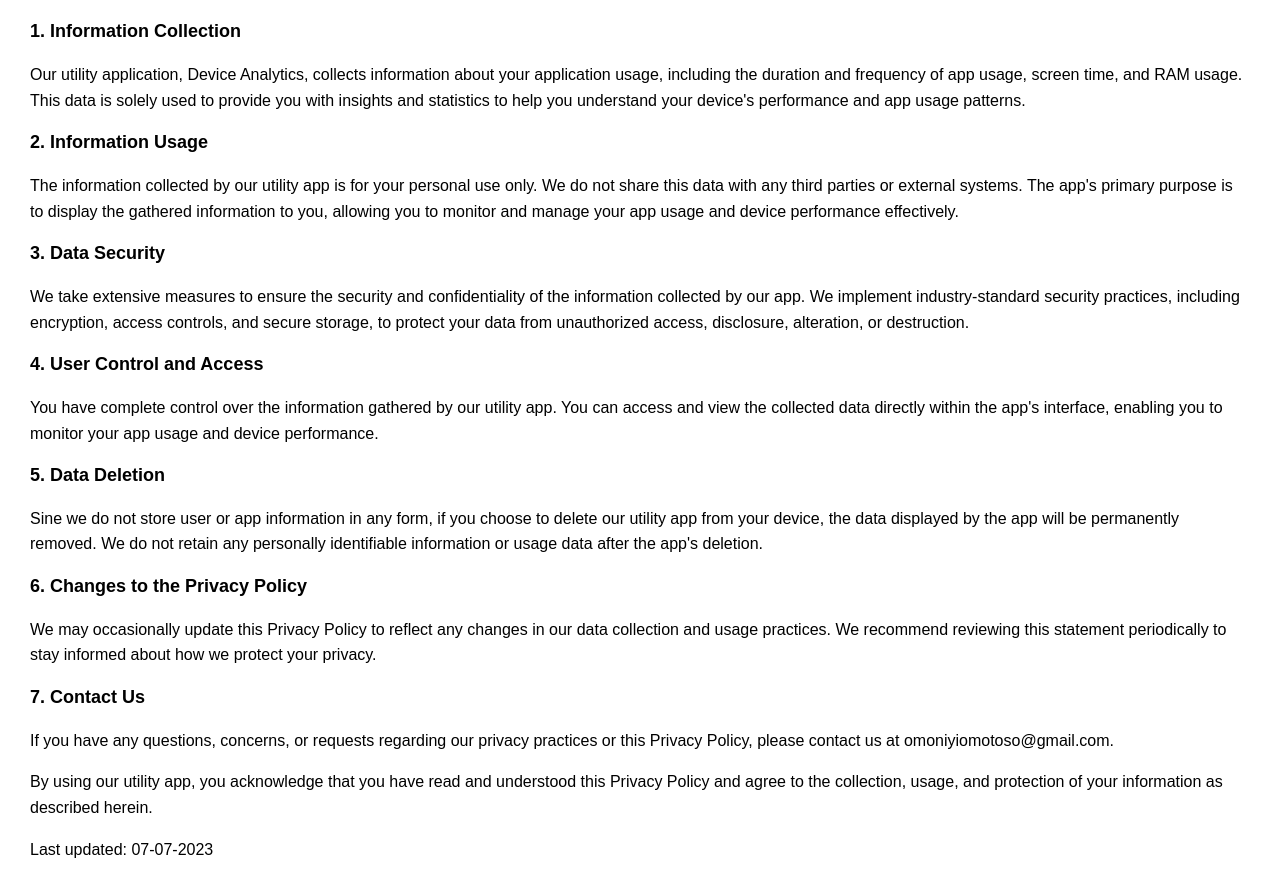
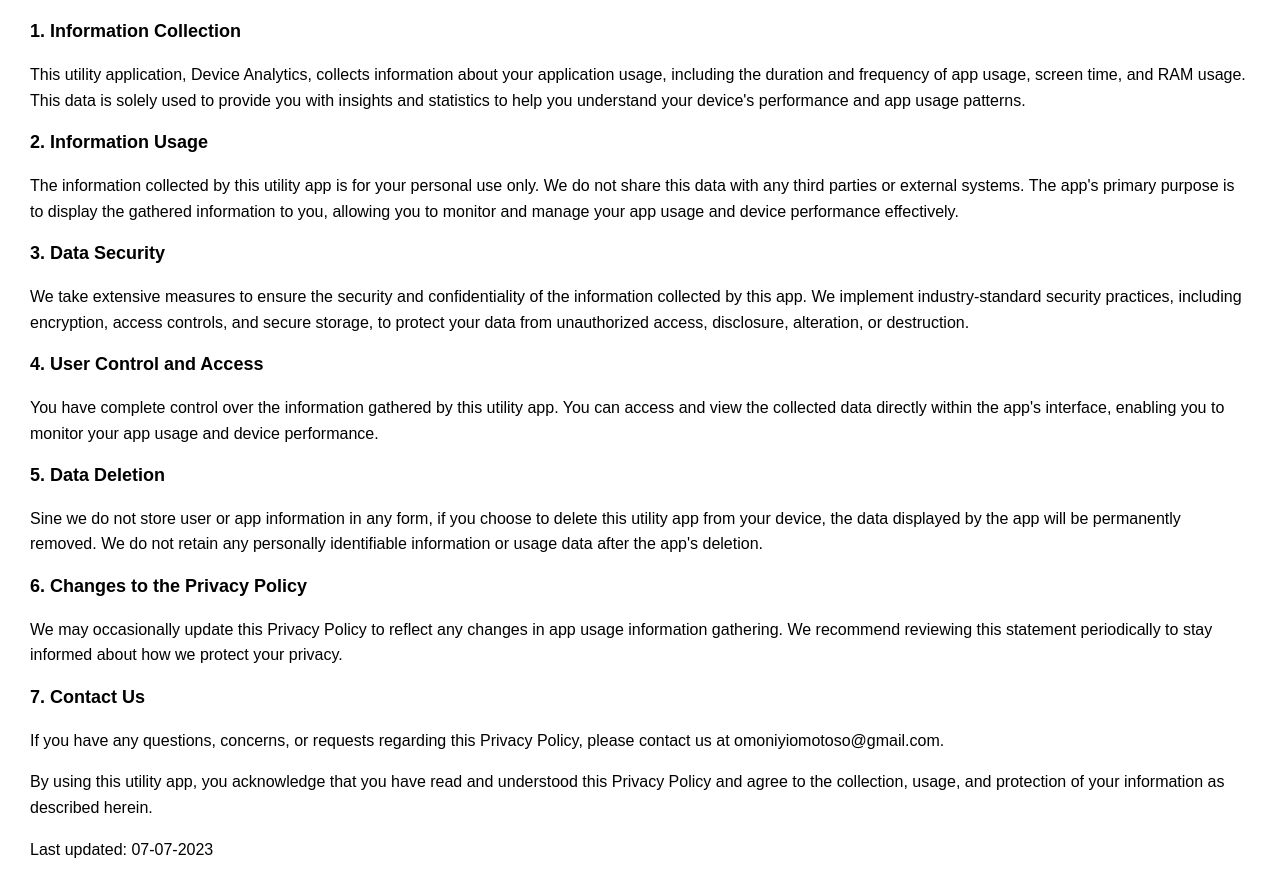
Before and after one commit to niyiomotoso/niyiomotoso.github.io, a plain HTML site: page pages/privacy.html in a window 1280 px wide. Shown: the part 71-963 px from the top of the page. Drawn offline with Linux system fonts and the light colour scheme.

```diff
--- a/pages/privacy.html
+++ b/pages/privacy.html
@@ -30,41 +30,41 @@
 
 <h2>1. Information Collection</h2>
 <p>
-    Our utility application, Device Analytics, collects information about your application usage, including the duration and frequency of app usage, screen time, and RAM usage. This data is solely used to provide you with insights and statistics to help you understand your device's performance and app usage patterns.
+    This utility application, Device Analytics, collects information about your application usage, including the duration and frequency of app usage, screen time, and RAM usage. This data is solely used to provide you with insights and statistics to help you understand your device's performance and app usage patterns.
 </p>
 
 <h2>2. Information Usage</h2>
 <p>
-    The information collected by our utility app is for your personal use only. We do not share this data with any third parties or external systems. The app's primary purpose is to display the gathered information to you, allowing you to monitor and manage your app usage and device performance effectively.
+    The information collected by this utility app is for your personal use only. We do not share this data with any third parties or external systems. The app's primary purpose is to display the gathered information to you, allowing you to monitor and manage your app usage and device performance effectively.
 </p>
 
 <h2>3. Data Security</h2>
 <p>
-    We take extensive measures to ensure the security and confidentiality of the information collected by our app. We implement industry-standard security practices, including encryption, access controls, and secure storage, to protect your data from unauthorized access, disclosure, alteration, or destruction.
+    We take extensive measures to ensure the security and confidentiality of the information collected by this app. We implement industry-standard security practices, including encryption, access controls, and secure storage, to protect your data from unauthorized access, disclosure, alteration, or destruction.
 </p>
 
 <h2>4. User Control and Access</h2>
 <p>
-    You have complete control over the information gathered by our utility app. You can access and view the collected data directly within the app's interface, enabling you to monitor your app usage and device performance.
+    You have complete control over the information gathered by this utility app. You can access and view the collected data directly within the app's interface, enabling you to monitor your app usage and device performance.
 </p>
 
 <h2>5. Data Deletion</h2>
 <p>
-    Sine we do not store user or app information in any form, if you choose to delete our utility app from your device, the data displayed by the app will be permanently removed. We do not retain any personally identifiable information or usage data after the app's deletion.
+    Sine we do not store user or app information in any form, if you choose to delete this utility app from your device, the data displayed by the app will be permanently removed. We do not retain any personally identifiable information or usage data after the app's deletion.
 </p>
 
 <h2>6. Changes to the Privacy Policy</h2>
 <p>
-    We may occasionally update this Privacy Policy to reflect any changes in our data collection and usage practices. We recommend reviewing this statement periodically to stay informed about how we protect your privacy.
+    We may occasionally update this Privacy Policy to reflect any changes in app usage information gathering. We recommend reviewing this statement periodically to stay informed about how we protect your privacy.
 </p>
 
 <h2>7. Contact Us</h2>
 <p>
-    If you have any questions, concerns, or requests regarding our privacy practices or this Privacy Policy, please contact us at omoniyiomotoso@gmail.com.
+    If you have any questions, concerns, or requests regarding this Privacy Policy, please contact us at omoniyiomotoso@gmail.com.
 </p>
 
 <p>
-    By using our utility app, you acknowledge that you have read and understood this Privacy Policy and agree to the collection, usage, and protection of your information as described herein.
+    By using this utility app, you acknowledge that you have read and understood this Privacy Policy and agree to the collection, usage, and protection of your information as described herein.
 </p>
 
 <p>Last updated: 07-07-2023</p>
```
